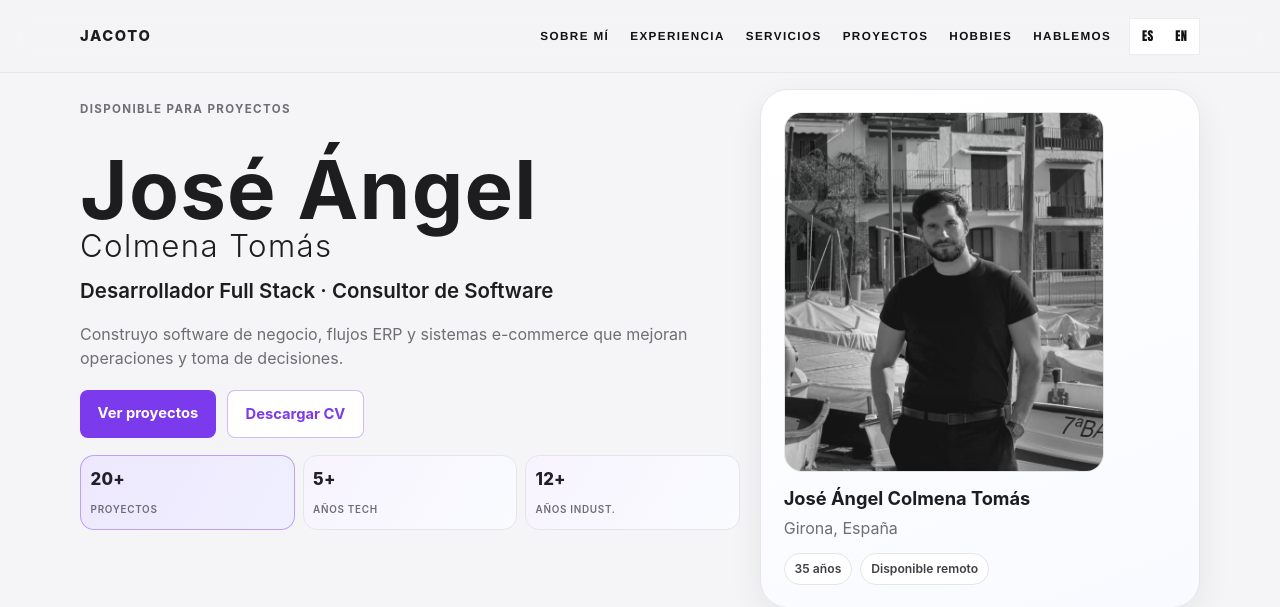
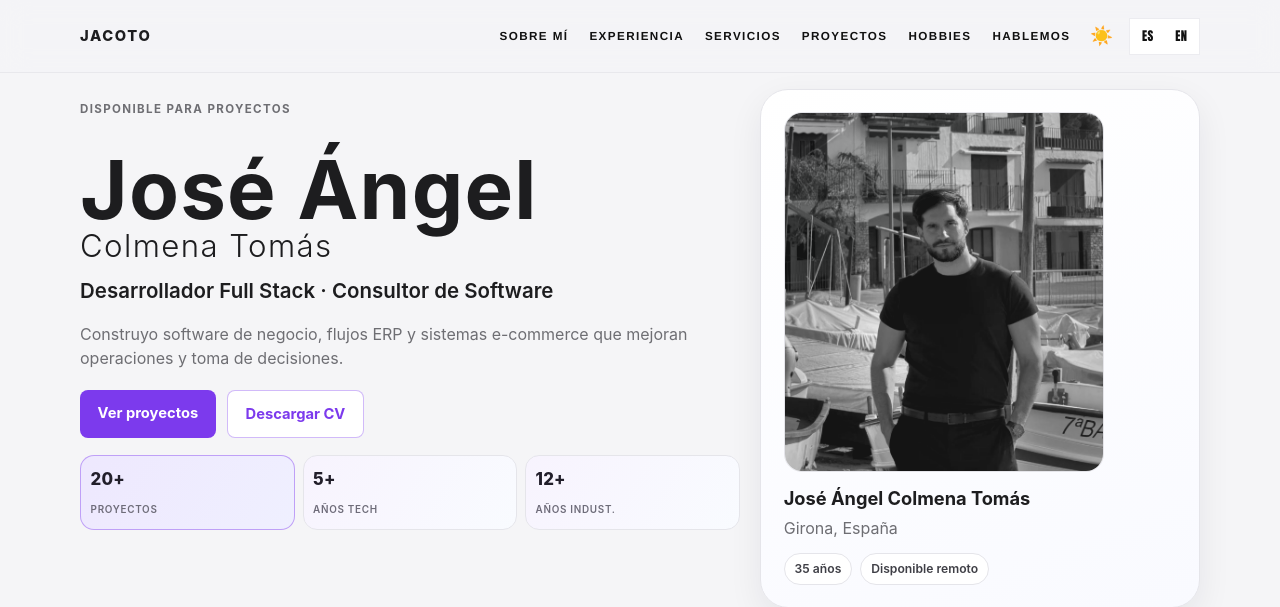
Before and after one commit to jacoto90/lawebdejacoto, a PHP site: page / in a window 1280 px wide. Shown: the top 607 px of the page. Run offline with PHP 8.4, Linux system fonts and the light colour scheme.

Commit message:
Add dark/light theme toggle with localStorage persistence

```diff
--- a/assets/css/main.css
+++ b/assets/css/main.css
@@ -11,6 +11,18 @@
     --radius-xl: 28px;
 }
 
+[data-theme="dark"] {
+    --bg: #161618;
+    --surface: #222225;
+    --surface-soft: #1c1c1f;
+    --text: #e8e8ed;
+    --muted: #9e9ea8;
+    --line: #333336;
+    --accent: #4a9eff;
+    --accent-purple: #a78bfa;
+    --shadow-soft: 0 12px 34px rgba(0, 0, 0, 0.35);
+}
+
 * { box-sizing: border-box; }
 html, body { margin: 0; padding: 0; }
 body {
@@ -21,6 +33,34 @@ body {
         radial-gradient(900px 360px at 90% -20%, #eef5ff 0%, rgba(238, 245, 255, 0) 65%),
         var(--bg);
     line-height: 1.5;
+}
+
+[data-theme="dark"] body {
+    background:
+        radial-gradient(1000px 420px at 10% -15%, rgba(255,255,255,0.06) 0%, rgba(255,255,255,0) 70%),
+        radial-gradient(900px 360px at 90% -20%, rgba(74,158,255,0.07) 0%, rgba(74,158,255,0) 65%),
+        var(--bg);
+}
+
+.theme-toggle {
+    display: inline-flex;
+    align-items: center;
+    justify-content: center;
+    width: 32px;
+    height: 32px;
+    border: 0;
+    border-radius: 999px;
+    background: transparent;
+    color: var(--muted);
+    cursor: pointer;
+    transition: color 0.2s ease, background 0.2s ease;
+    font-size: 1.15rem;
+    line-height: 1;
+}
+
+.theme-toggle:hover {
+    color: var(--text);
+    background: var(--line);
 }
 
 .page-loader {
--- a/assets/js/main.js
+++ b/assets/js/main.js
@@ -149,6 +149,35 @@ const updateHeroScaleOnScroll = () => {
 window.addEventListener('scroll', updateHeroScaleOnScroll, { passive: true });
 updateHeroScaleOnScroll();
 
+// Dark theme toggle
+(function() {
+    const STORAGE_KEY = 'lawebdejacoto_theme';
+    const LIGHT = 'light';
+    const DARK = 'dark';
+
+    const saved = localStorage.getItem(STORAGE_KEY);
+    const prefersDark = window.matchMedia('(prefers-color-scheme: dark)').matches;
+    const theme = saved || (prefersDark ? DARK : LIGHT);
+
+    const applyTheme = (t) => {
+        document.documentElement.setAttribute('data-theme', t);
+        const btn = document.getElementById('themeToggle');
+        if (btn) {
+            btn.textContent = t === DARK ? '\u{1F319}' : '\u{2600}\u{FE0F}';
+        }
+    };
+
+    applyTheme(theme);
+
+    document.addEventListener('click', (e) => {
+        const btn = e.target.closest('#themeToggle');
+        if (!btn) return;
+        const next = document.documentElement.getAttribute('data-theme') === DARK ? LIGHT : DARK;
+        applyTheme(next);
+        localStorage.setItem(STORAGE_KEY, next);
+    });
+})();
+
 const timelinePoints = document.querySelectorAll('.timeline-point');
 const timelineVisual = document.getElementById('timelineVisual');
 const timelineVisualCaption = document.getElementById('timelineVisualCaption');
--- a/components/header.php
+++ b/components/header.php
@@ -11,6 +11,7 @@
             <a href="<?= htmlspecialchars($urlFor('projects')) ?>"><?= htmlspecialchars($t['nav_projects']) ?></a>
             <a href="<?= htmlspecialchars($urlFor('hobby')) ?>"><?= htmlspecialchars($t['nav_hobby']) ?></a>
             <a href="<?= htmlspecialchars($urlFor('contact')) ?>" class="nav-cta"><?= htmlspecialchars($t['nav_contact']) ?></a>
+            <button class="theme-toggle" id="themeToggle" aria-label="Toggle theme">☀️</button>
             <div class="lang-switch">
                 <a href="<?= htmlspecialchars($urlFor($currentRouteKey, 'es')) ?>" class="<?= $lang === 'es' ? 'active' : '' ?>">ES</a>
                 <a href="<?= htmlspecialchars($urlFor($currentRouteKey, 'en')) ?>" class="<?= $lang === 'en' ? 'active' : '' ?>">EN</a>
--- a/proyecto-logistica/index.php
+++ b/proyecto-logistica/index.php
@@ -151,6 +151,7 @@ $copy = [
             <a href="#kpis"><?= htmlspecialchars($copy['nav_kpi']) ?></a>
             <a href="#value"><?= htmlspecialchars($copy['nav_value']) ?></a>
             <a href="<?= $lang === 'en' ? '/en' : '/' ?>" class="nav-portfolio">Portfolio</a>
+            <button class="theme-toggle" id="themeToggle" aria-label="Toggle theme">☀️</button>
             <div class="lang-switch">
                 <a href="?lang=es" class="<?= $lang === 'es' ? 'active' : '' ?>">ES</a>
                 <a href="?lang=en" class="<?= $lang === 'en' ? 'active' : '' ?>">EN</a>
```
